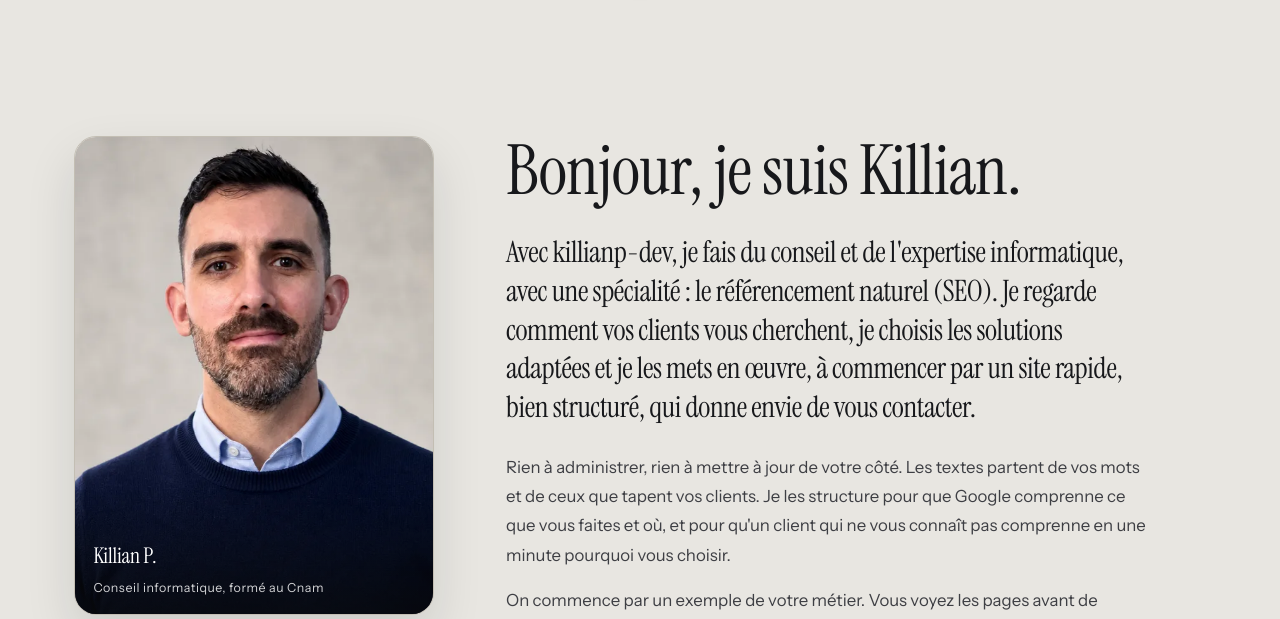
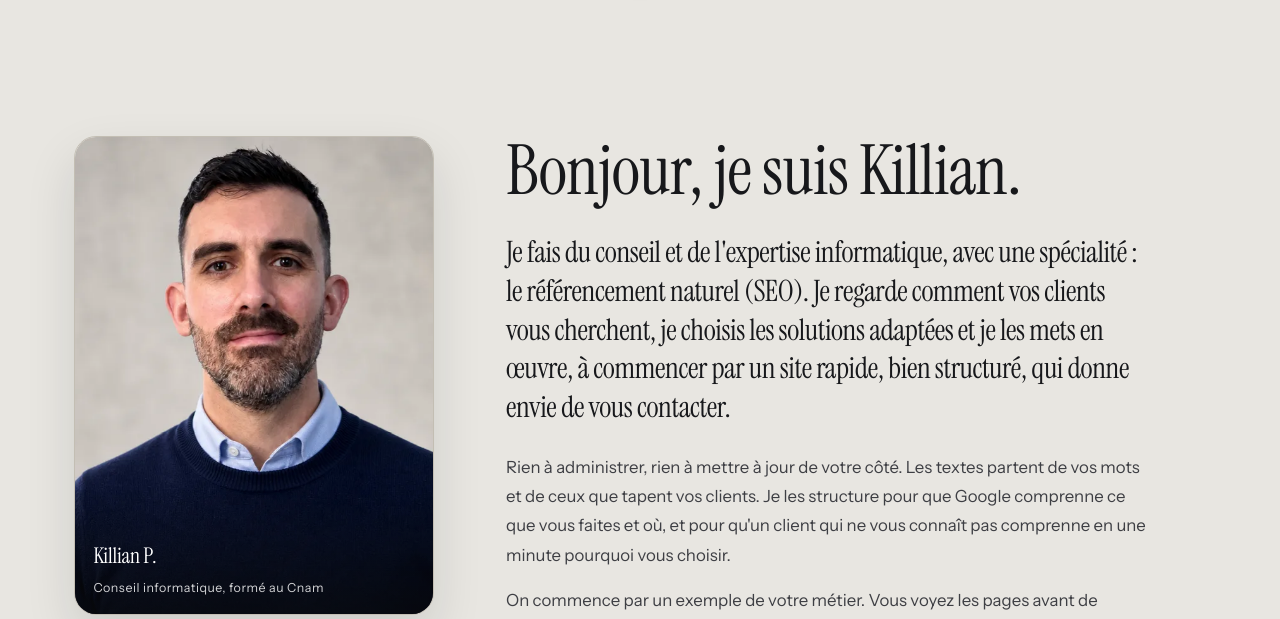
Before and after one commit to Killianp-dev/django-app, a Django app: page / in a window 1280 px wide. Shown: the part 2694-3313 px from the top of the page. Run offline with Django 5.2, Linux system fonts and the light colour scheme; data that the repository does not hold is empty.

Commit message:
Accueil, section « à propos » : la phrase d'ouverture ne commence plus par « Avec killianp-dev, » et parle directement à la première personne.
Co-Authored-By: Claude Sonnet 5.5 <noreply@anthropic.com>

```diff
--- a/src/templates/index.html
+++ b/src/templates/index.html
@@ -189,7 +189,7 @@ déjà répété dans la bande juste au-dessus : chaque séparateur a sa propre
             </figure>
         </aside>
         <div class="about__body">
-            <p class="about__lead">Avec killianp-dev, je fais du conseil et de l'expertise informatique, avec une spécialité : le référencement naturel (SEO). Je regarde comment vos clients vous cherchent, je choisis les solutions adaptées et je les mets en œuvre, à commencer par un site rapide, bien structuré, qui donne envie de vous contacter.</p>
+            <p class="about__lead">Je fais du conseil et de l'expertise informatique, avec une spécialité : le référencement naturel (SEO). Je regarde comment vos clients vous cherchent, je choisis les solutions adaptées et je les mets en œuvre, à commencer par un site rapide, bien structuré, qui donne envie de vous contacter.</p>
             <p>Rien à administrer, rien à mettre à jour de votre côté. Les textes partent de vos mots et de ceux que tapent vos clients. Je les structure pour que Google comprenne ce que vous faites et où, et pour qu'un client qui ne vous connaît pas comprenne en une minute pourquoi vous choisir.</p>
             <p>On commence par un exemple de votre métier. Vous voyez les pages avant de décider. Rien n'est mis en ligne que vous n'ayez pas lu. Si une phrase ne vous ressemble pas, on la reprend.</p>
             <p>Vous m'écrivez, je réponds, et c'est moi qui mets en œuvre ce qu'on a décidé. Pas d'intermédiaire, pas de commercial : la personne qui vous conseille est celle qui code votre site.</p>
```
